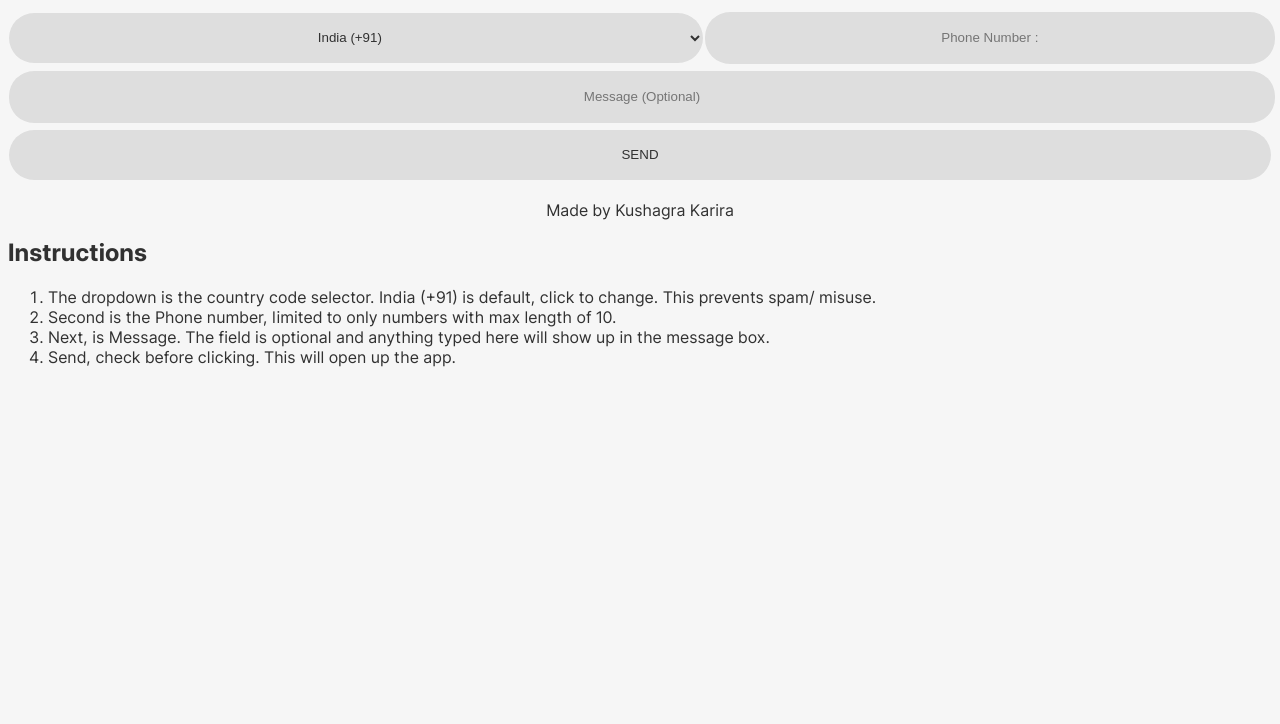
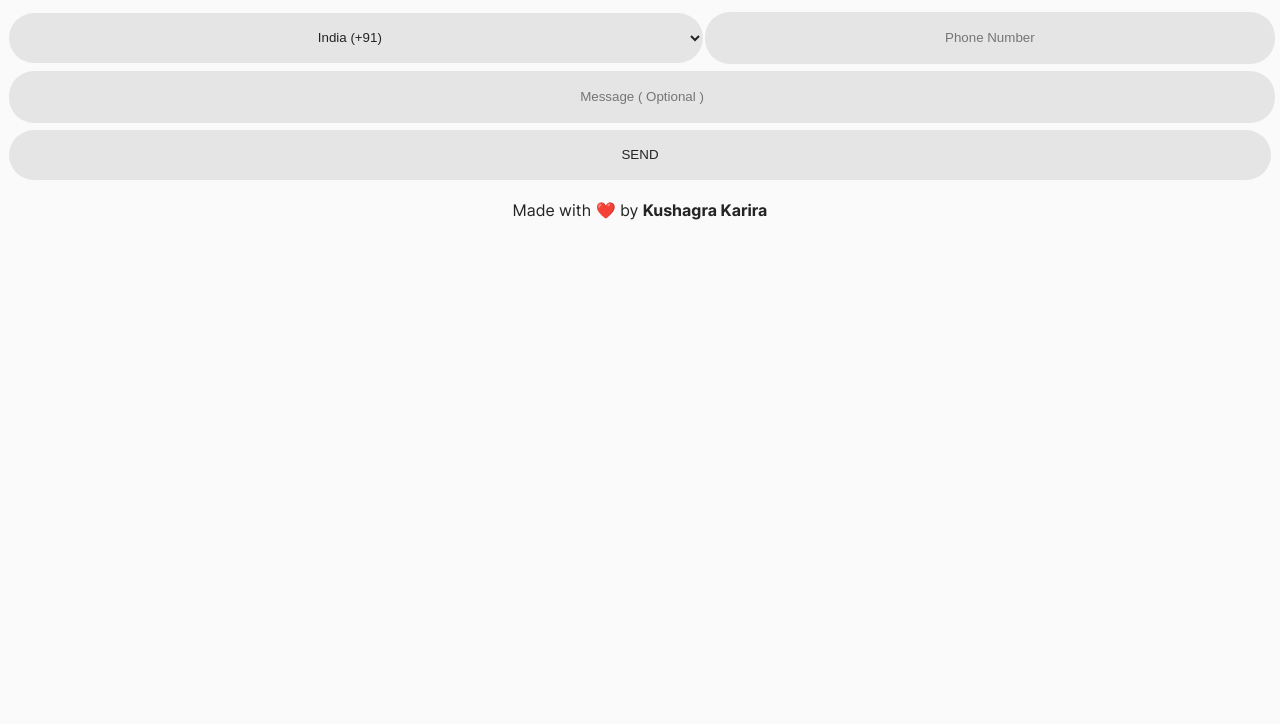
Before and after one commit to KushagraKarira/ChatLinker, a plain HTML site: page index.html in a window 1280 px wide. Shown: the part 76-800 px from the top of the page. Drawn offline with Linux system fonts and the light colour scheme.

Commit message:
Gnome HIG Compliant

```diff
--- a/index.html
+++ b/index.html
@@ -30,17 +30,18 @@
 		src: url("Inter-Italic.var.woff2") format("woff2-variations"), url("Inter-Italic.var.woff2?v=3.19") format("woff2");
 		src: url("Inter-Italic.var.woff2") format("woff2") tech("variations");
 		}
-		body{background-color:#f6f6f6}
-		.text,a:active,a:link,a:visited,body,svg{color:#313131}
+		body{background-color:#FAFAFA}
+		.text,a:active,a:link,a:visited,body,svg{color:#242424}
 		table{width:100%;text-align:center;border-spacing:0 5px}
 		h1{text-align:center;}
 		p{text-align:center;line-height:100%;margin-bottom:0}
-		select,button,input{text-align:center;background-color:#dedede;color:#313131;height:100%;width:100%;height:50px;border-radius:25px;text-align:center; border: 0 !important;box-shadow: none;}
+		select,button,input{text-align:center;background-color:#E5E5E5;color:#242424;height:100%;width:100%;height:50px;border-radius:25px;text-align:center; border: 0 !important;box-shadow: none;}
 		::placeholder{text-align:center}
+
 		@media (prefers-color-scheme:dark) {
-		body{background-color:#313131}
-		.text,a:active,a:link,a:visited,body,svg{color:#f6f6f6}
-		select,button,input{background-color:#464646;color:#f6f6f6;}
+		body{background-color:#242424}
+		.text,a:active,a:link,a:visited,body,svg{color:#FAFAFA}
+		select,button,input{background-color:#353535;color:#FAFAFA;}
 }
 	</style>
 
@@ -278,12 +279,12 @@
 					</select>
 				</td>
 				<td>
-					<input type="tel" id="phone" name="phone" placeholder="Phone Number :" maxlength="10" pattern="[0-9]{10}" required>
+					<input type="tel" id="phone" name="phone" placeholder="Phone Number" maxlength="10" pattern="[0-9]{10}" required>
 				</td>
 			</tr>
 			<tr>
 				<td colspan="2">
-					<input type="text" id="message" name="message" placeholder="Message (Optional)">
+					<input type="text" id="message" name="message" placeholder="Message ( Optional )">
 				</td>
 			</tr>
 			<tr>
@@ -305,10 +306,5 @@
 			window.location.href = "https://wa.me/" + combined + "/?text=" + message;
 		}
 		</script>
-		<p>Made by Kushagra Karira</p>
-		<h2><b>Instructions</b></h2>
-		<ol><li>The dropdown is the country code selector. India (+91) is default, click to change. This prevents spam/ misuse.</li>
-			<li>Second is the Phone number, limited to only numbers with max length of 10.</li>
-			<li>Next, is Message. The field is optional and anything typed here will show up in the message box.</li>
-			<li>Send, check before clicking. This will open up the app.</li></ol>
+		<p>Made with ❤️ by <b>Kushagra Karira</b></p>
 	</body>
```
